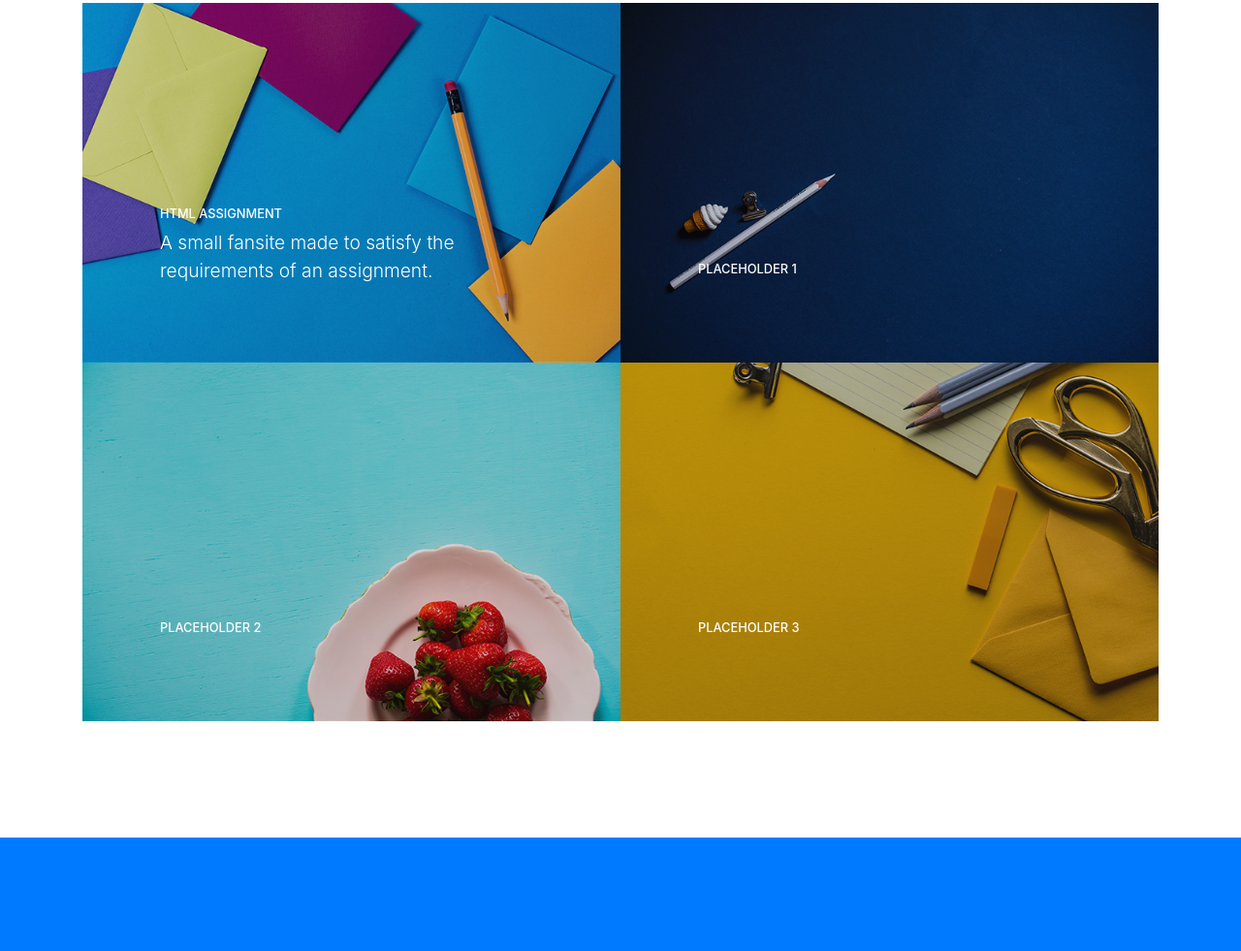
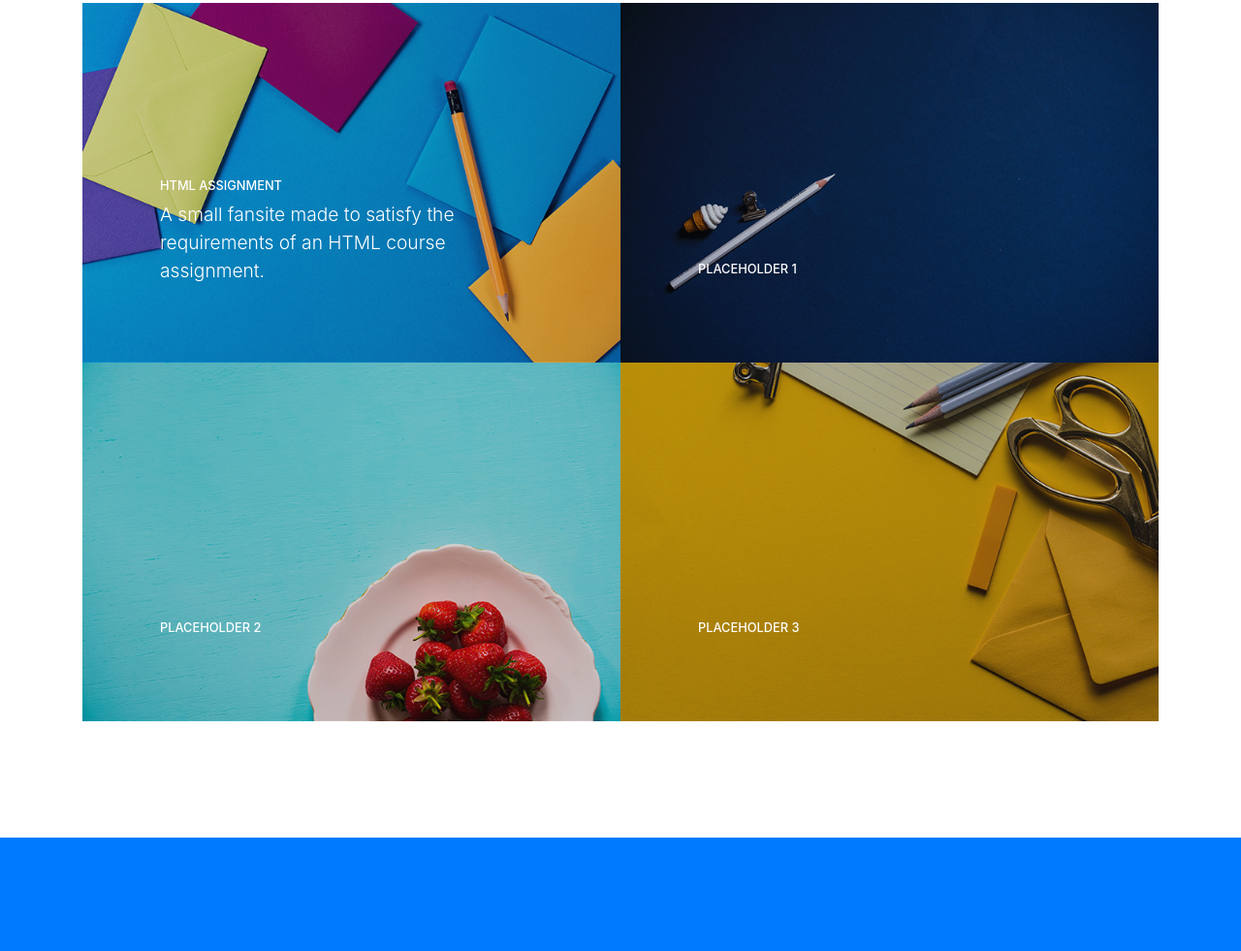
Before and after one commit to Cartman37/Cartman37.github.io, a website with bundled scripts: page index.html in a window 1280 px wide. Shown: the part 2713-3694 px from the top of the page at 97% size. Built offline with nearby package versions, Linux system fonts and the light colour scheme.

Commit message:
Update index.html

```diff
--- a/index.html
+++ b/index.html
@@ -146,7 +146,7 @@
               <span class="caption">
                 <span class="caption-content">
                   <h2>HTML Assignment</h2>
-                  <p class="mb-0">A small fansite made to satisfy the requirements of an assignment.</p>
+                  <p class="mb-0">A small fansite made to satisfy the requirements of an HTML course assignment.</p>
                 </span>
               </span>
               <img class="img-fluid" src="img/portfolio-1.jpg" alt="">
```
